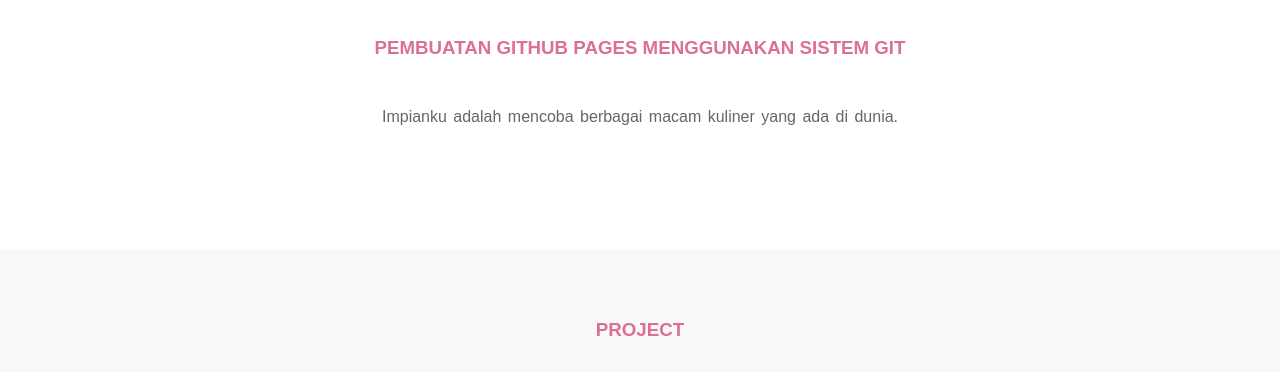
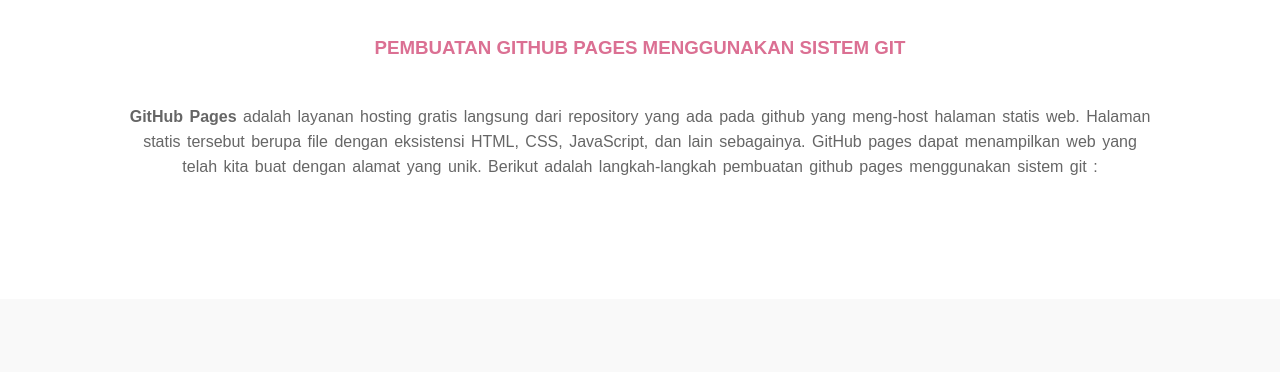
Before and after one commit to lidyaseptiandini21/lidyaseptiandini21.github.io, a plain HTML site: page index.html in a window 1280 px wide. Shown: the part 1236-1608 px from the top of the page. Drawn offline with nearby package versions, Linux system fonts and the light colour scheme.

Commit message:
update code

```diff
--- a/index.html
+++ b/index.html
@@ -49,7 +49,7 @@
 			<h3>PROFIL</h3>
 			<p>Hai, namaku Lidya Septi Andini. Aku lahir di Sidoarjo pada tanggal 21 September 2002. Aku sekarang kuliah jurusan S1 Teknologi Sains Data, Fakultas Teknologi Maju dan Multidisiplin, Universitas Airlangga. Aku juga punya beberapa hobi yang sering aku lakukan seperti mendengarkan musik, membaca komik dan novel secara online, menonton drama dan film, bersepeda, dan lain sebagainya. Aku punya impian yaitu mencoba berbagai macam kuliner yang ada di dunia.</p>
 			<h3>PEMBUATAN GITHUB PAGES MENGGUNAKAN SISTEM GIT</h3>
-			<p>Impianku adalah mencoba berbagai macam kuliner yang ada di dunia.</p>
+			<p><strong>GitHub Pages</strong> adalah layanan hosting gratis langsung dari repository yang ada pada github yang meng-host halaman statis web. Halaman statis tersebut berupa file dengan eksistensi HTML, CSS, JavaScript, dan lain sebagainya. GitHub pages dapat menampilkan web yang telah kita buat dengan alamat yang unik. Berikut adalah langkah-langkah pembuatan github pages menggunakan sistem git :</p>
 		</div>
 	</section>
 
```
